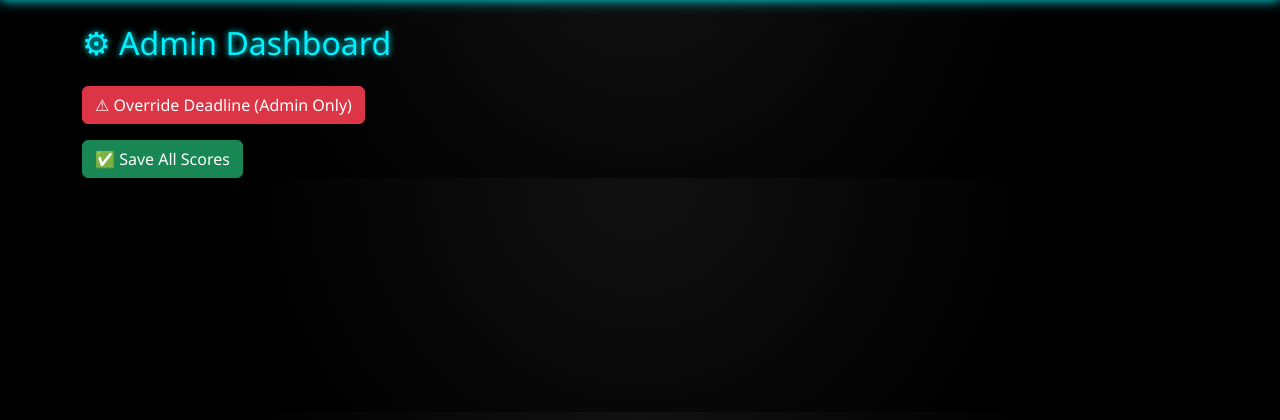
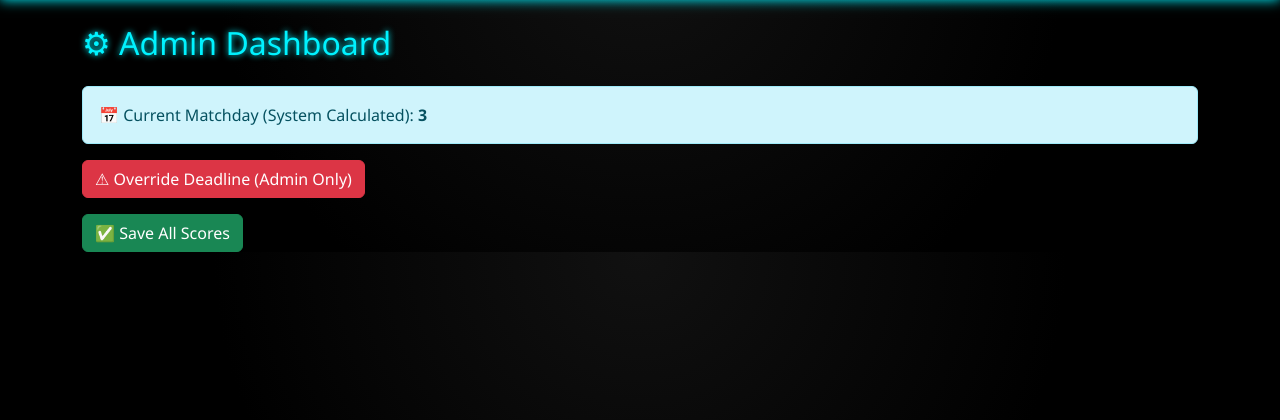
Before and after one commit to Hamza-dev001/football-tournament, a Flask app: page /admin/dashboard in a window 1280 px wide. Shown: the part 56-476 px from the top of the page. Run offline with Flask 3, Linux system fonts and the light colour scheme; a user stored in the database is signed in.

Commit message:
Implemented matchday-based locking system clean version

```diff
--- a/app/admin_routes.py
+++ b/app/admin_routes.py
@@ -6,8 +6,8 @@ from datetime import datetime
 
 admin = Blueprint("admin", __name__)
 
-# ✅ TOURNAMENT START DATE
-TOURNAMENT_START = datetime(2025, 8, 4, 10, 0, 0)  # August 4, 10:00 AM
+# ✅ TOURNAMENT START DATE (VERY IMPORTANT)
+TOURNAMENT_START = datetime(2025, 8, 4, 10, 0, 0)  # Adjust year if needed
 
 
 # ==========================================================
@@ -15,7 +15,6 @@ TOURNAMENT_START = datetime(2025, 8, 4, 10, 0, 0)  # August 4, 10:00 AM
 # ==========================================================
 
 def get_current_matchday():
-
     now = datetime.now()
 
     if now < TOURNAMENT_START:
@@ -26,7 +25,7 @@ def get_current_matchday():
 
     current_matchday = days_passed + 1
 
-    # Group stage has only 3 matchdays
+    # Group stage has 3 matchdays
     if current_matchday > 3:
         current_matchday = 3
 
@@ -34,18 +33,18 @@ def get_current_matchday():
 
 
 # ==========================================================
-# CHECK IF MATCHDAY IS LOCKED
+# CHECK IF MATCH IS LOCKED
 # ==========================================================
 
 def is_match_locked(matchday):
 
-    # If override active → allow
+    # Admin override bypass
     if session.get("override_deadline"):
         return False
 
     current_matchday = get_current_matchday()
 
-    # Lock previous matchdays only
+    # Lock only previous matchdays
     return matchday < current_matchday
 
 
@@ -109,7 +108,7 @@ def dashboard():
 
 
 # ==========================================================
-# BULK UPDATE
+# BULK SCORE UPDATE
 # ==========================================================
 
 @admin.route("/bulk-update", methods=["POST"])
@@ -120,7 +119,7 @@ def bulk_update():
 
     for match in matches:
 
-        # ✅ Lock only previous matchdays
+        # Lock only previous matchdays
         if match.stage == "group" and is_match_locked(match.matchday):
             continue
 
--- a/app/templates/admin_dashboard.html
+++ b/app/templates/admin_dashboard.html
@@ -3,15 +3,14 @@
 
 <h2 class="mb-4">⚙ Admin Dashboard</h2>
 
-{% if deadline_locked %}
-<div class="alert alert-danger">
-    🔒 Deadline has passed. Score updates are locked.
+<div class="alert alert-info">
+    📅 Current Matchday (System Calculated):
+    <strong>{{ current_matchday }}</strong>
 </div>
-{% endif %}
 
 {% if override_active %}
 <div class="alert alert-warning">
-    👑 Deadline Override is ACTIVE.
+    👑 Deadline Override is ACTIVE
 </div>
 {% endif %}
 
@@ -42,7 +41,7 @@
                            value="{{ match.home_score if match.home_score is not none else '' }}"
                            class="form-control text-center"
                            style="width:80px;"
-                           {% if deadline_locked and not override_active %}disabled{% endif %}>
+                           {% if match.stage == 'group' and match.matchday < current_matchday and not override_active %}disabled{% endif %}>
 
                     <span>vs</span>
 
@@ -51,7 +50,7 @@
                            value="{{ match.away_score if match.away_score is not none else '' }}"
                            class="form-control text-center"
                            style="width:80px;"
-                           {% if deadline_locked and not override_active %}disabled{% endif %}>
+                           {% if match.stage == 'group' and match.matchday < current_matchday and not override_active %}disabled{% endif %}>
 
                     <strong style="width:30%; text-align:right;">
                         {{ match.away_team.name }}
@@ -65,8 +64,7 @@
 
     {% endfor %}
 
-    <button type="submit" class="btn btn-success"
-        {% if deadline_locked and not override_active %}disabled{% endif %}>
+    <button type="submit" class="btn btn-success">
         ✅ Save All Scores
     </button>
 
```
Also changed, not shown: app/templates/group_fixtures.html (+27 -9 lines).
